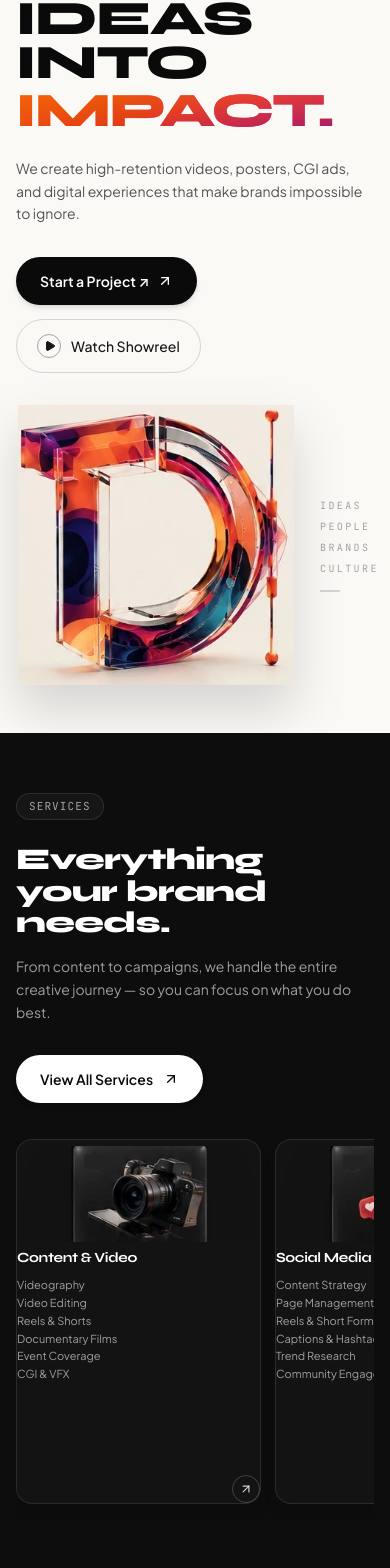
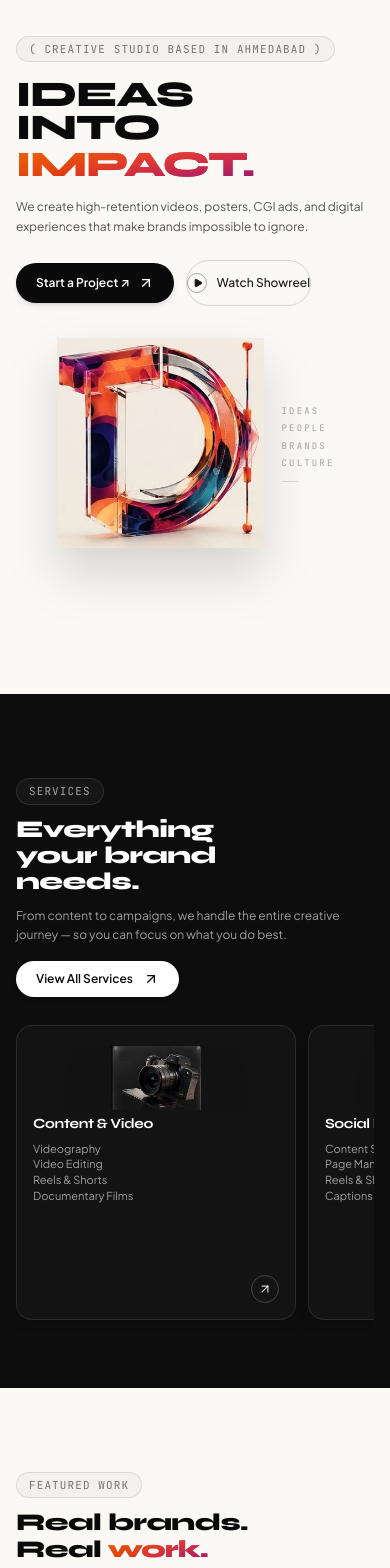
Before and after one commit to the-kalki/tdds, a React (Vite) app: page / in a window 390 px wide. Shown: the part 150-1718 px from the top of the page. Built offline with nearby package versions, Linux system fonts and the light colour scheme.

Commit message:
fix(responsive): calibrate mobile viewport padding, card dimensions, and navbar clearance

```diff
--- a/src/components/interactive/BentoServiceGrid.tsx
+++ b/src/components/interactive/BentoServiceGrid.tsx
@@ -21,11 +21,11 @@ const BentoCard: React.FC<BentoCardProps> = ({ service, onSelectService }) => {
         }
       }}
       onClick={() => onSelectService(service)}
-      className="group relative rounded-2xl lg:rounded-3xl bg-[#141414]/90 backdrop-blur-xl border border-white/10 p-4.5 sm:p-5 flex flex-col justify-between cursor-pointer transition-all duration-300 hover:-translate-y-1 hover:border-white/30 hover:bg-[#181818] shadow-lg hover:shadow-2xl focus:outline-none focus-visible:ring-2 focus-visible:ring-white w-[245px] sm:w-[265px] lg:w-[calc((100%-2rem)/3)] xl:w-[calc((100%-2.5rem)/3)] 2xl:w-[calc((100%-3rem)/4)] h-[365px] sm:h-[375px] lg:h-[385px] xl:h-[395px] flex-shrink-0 snap-start select-none"
+      className="group relative rounded-2xl lg:rounded-3xl bg-[#141414]/90 backdrop-blur-xl border border-white/10 p-4 sm:p-5 flex flex-col justify-between cursor-pointer transition-all duration-300 hover:-translate-y-1 hover:border-white/30 hover:bg-[#181818] shadow-lg hover:shadow-2xl focus:outline-none focus-visible:ring-2 focus-visible:ring-white w-[76vw] sm:w-[260px] lg:w-[calc((100%-2rem)/3)] xl:w-[calc((100%-2.5rem)/3)] 2xl:w-[calc((100%-3rem)/4)] max-w-[280px] sm:max-w-none h-[295px] sm:h-[375px] lg:h-[385px] xl:h-[395px] flex-shrink-0 snap-start select-none"
     >
       <div>
         {/* 3D Visual Asset (Centered floating icon) */}
-        <div className="w-full h-24 sm:h-26 relative flex items-center justify-center my-1.5 overflow-hidden">
+        <div className="w-full h-16 sm:h-24 lg:h-26 relative flex items-center justify-center my-1 sm:my-1.5 overflow-hidden">
           <img
             src={service.imageAsset}
             alt={service.title}
@@ -37,16 +37,18 @@ const BentoCard: React.FC<BentoCardProps> = ({ service, onSelectService }) => {
         </div>
 
         {/* Title */}
-        <h3 className="font-display font-bold text-sm sm:text-[15px] text-white mb-2.5 tracking-tight group-hover:text-tdds-coral-start transition-colors">
+        <h3 className="font-display font-bold text-sm sm:text-[15px] text-white mb-2 sm:mb-2.5 tracking-tight group-hover:text-tdds-coral-start transition-colors">
           {service.title}
         </h3>
 
-        {/* Deliverables Checklist (Clean vertical list, matching reference image) */}
-        <ul className="space-y-1">
-          {service.deliverables.slice(0, 6).map((item, idx) => (
+        {/* Deliverables Checklist (Clean vertical list, responsive item count) */}
+        <ul className="space-y-0.5 sm:space-y-1">
+          {service.deliverables.slice(0, 5).map((item, idx) => (
             <li
               key={idx}
-              className="text-[11px] sm:text-xs text-white/60 leading-tight font-normal truncate"
+              className={`text-[11px] sm:text-xs text-white/60 leading-tight font-normal truncate ${
+                idx >= 4 ? 'hidden sm:block' : ''
+              }`}
             >
               {item}
             </li>
@@ -73,7 +75,7 @@ export const BentoServiceGrid = forwardRef<HTMLDivElement, BentoServiceGridProps
     return (
       <div
         ref={ref}
-        className="flex gap-3.5 sm:gap-4 overflow-x-auto pb-4 pt-1 snap-x snap-mandatory no-scrollbar scroll-smooth"
+        className="flex gap-3 sm:gap-4 overflow-x-auto pb-3 sm:pb-4 pt-1 snap-x snap-mandatory no-scrollbar scroll-smooth"
       >
         {servicesData.map((service) => (
           <BentoCard
--- a/src/components/interactive/TestimonialSlider.tsx
+++ b/src/components/interactive/TestimonialSlider.tsx
@@ -9,19 +9,19 @@ interface TestimonialCardItemProps {
 
 const TestimonialCardItem: React.FC<TestimonialCardItemProps> = ({ item }) => {
   return (
-    <div className="w-[82vw] sm:w-[290px] lg:w-[310px] xl:w-[330px] flex-shrink-0 snap-start select-none">
-      <div className="card-editorial-lift group relative rounded-2xl overflow-hidden p-5 sm:p-6 flex flex-col justify-between min-h-[250px] sm:min-h-[265px] bg-white border border-neutral-200/90 hover:border-neutral-900/30 transition-all duration-300 shadow-sm hover:shadow-xl">
+    <div className="w-[78vw] sm:w-[290px] lg:w-[310px] xl:w-[330px] max-w-[300px] sm:max-w-none flex-shrink-0 snap-start select-none">
+      <div className="card-editorial-lift group relative rounded-2xl overflow-hidden p-4 sm:p-6 flex flex-col justify-between min-h-[220px] sm:min-h-[265px] bg-white border border-neutral-200/90 hover:border-neutral-900/30 transition-all duration-300 shadow-sm hover:shadow-xl">
         <div>
-          <div className="text-neutral-300 mb-3.5">
-            <Quote className="w-5 h-5 sm:w-6 sm:h-6 rotate-180 text-neutral-300 group-hover:text-tdds-coral-start transition-colors duration-300" />
+          <div className="text-neutral-300 mb-2.5 sm:mb-3.5">
+            <Quote className="w-4 h-4 sm:w-6 sm:h-6 rotate-180 text-neutral-300 group-hover:text-tdds-coral-start transition-colors duration-300" />
           </div>
-          <p className="text-neutral-800 text-sm sm:text-base font-normal leading-relaxed line-clamp-4">
+          <p className="text-neutral-800 text-xs sm:text-base font-normal leading-relaxed line-clamp-4">
             "{item.quote}"
           </p>
         </div>
 
-        <div className="pt-3.5 border-t border-neutral-100 flex items-center gap-3">
-          <div className="w-9 h-9 sm:w-10 sm:h-10 rounded-full bg-neutral-950 text-white font-display font-bold text-xs sm:text-sm flex items-center justify-center flex-shrink-0 shadow-sm border border-neutral-800">
+        <div className="pt-3 border-t border-neutral-100 flex items-center gap-2.5 sm:gap-3">
+          <div className="w-8 h-8 sm:w-10 sm:h-10 rounded-full bg-neutral-950 text-white font-display font-bold text-xs sm:text-sm flex items-center justify-center flex-shrink-0 shadow-sm border border-neutral-800">
             {item.monogram}
           </div>
           <div className="min-w-0">
@@ -29,13 +29,13 @@ const TestimonialCardItem: React.FC<TestimonialCardItemProps> = ({ item }) => {
               {item.brandName}
             </h4>
             <div
-              className="flex items-center gap-0.5 mt-1"
+              className="flex items-center gap-0.5 mt-0.5 sm:mt-1"
               aria-label="5 out of 5 stars"
             >
               {[...Array(5)].map((_, i) => (
                 <Star
                   key={i}
-                  className="w-3 h-3 fill-neutral-950 text-neutral-950"
+                  className="w-2.5 h-2.5 sm:w-3 sm:h-3 fill-neutral-950 text-neutral-950"
                 />
               ))}
             </div>
--- a/src/components/layout/Footer.tsx
+++ b/src/components/layout/Footer.tsx
@@ -13,7 +13,7 @@ export const Footer: React.FC<FooterProps> = ({ onOpenLeadDrawer, onOpenLegal })
   const currentYear = 2026;
 
   return (
-    <footer id="contact" className="relative bg-[#080808] text-white pt-20 sm:pt-28 pb-12 overflow-hidden border-t border-white/10">
+    <footer id="contact" className="relative bg-[#080808] text-white pt-16 sm:pt-24 lg:pt-28 pb-10 sm:pb-12 overflow-hidden border-t border-white/10">
       {/* 01. Dynamic Multi-Stop Liquid Aurora Canvas Flow (100% Pure CSS Animation - 0 Images) */}
       <div className="footer-liquid-canvas absolute inset-0 pointer-events-none" />
 
@@ -25,16 +25,16 @@ export const Footer: React.FC<FooterProps> = ({ onOpenLeadDrawer, onOpenLegal })
 
       {/* 04. Section Content */}
       <div className="max-w-site mx-auto px-4 sm:px-6 lg:px-12 relative z-10">
-        <div className="flex flex-col lg:flex-row lg:items-end justify-between gap-10 lg:gap-14 pb-20 sm:pb-28">
+        <div className="flex flex-col lg:flex-row lg:items-end justify-between gap-8 lg:gap-14 pb-12 sm:pb-20 lg:pb-28">
           {/* Left Column: Heading Lockup */}
           <div className="max-w-2xl">
             {/* Section Tag without numbering */}
-            <SectionTag theme="dark" className="mb-6 sm:mb-8 font-mono">
+            <SectionTag theme="dark" className="mb-4 sm:mb-8 font-mono">
               LET'S CREATE
             </SectionTag>
 
             {/* Massive Display H2 */}
-            <h2 className="font-display font-black text-4xl sm:text-5xl lg:text-6xl xl:text-[4.25rem] tracking-tight leading-[1.0] text-white uppercase select-none">
+            <h2 className="font-display font-black text-3xl sm:text-5xl lg:text-6xl xl:text-[4.25rem] tracking-tight leading-[1.0] text-white uppercase select-none">
               Have a good<br />idea?
               <span className="block text-gradient-coral mt-1.5 sm:mt-2.5">
                 Let's make it happen.
--- a/src/components/sections/FaqSection.tsx
+++ b/src/components/sections/FaqSection.tsx
@@ -5,18 +5,18 @@ import { faqsData } from '../../content/siteContent';
 
 export const FaqSection: React.FC = () => {
   return (
-    <section id="about" className="py-24 lg:py-32 bg-tdds-ivory text-neutral-950 relative border-t border-tdds-border-light">
+    <section id="about" className="pt-16 pb-14 sm:py-20 lg:py-28 bg-tdds-ivory text-neutral-950 relative border-t border-tdds-border-light">
       <div className="max-w-site mx-auto px-4 sm:px-6 lg:px-12">
-        <div className="grid grid-cols-1 lg:grid-cols-12 gap-12">
+        <div className="grid grid-cols-1 lg:grid-cols-12 gap-8 lg:gap-12">
           {/* Left Column: Heading */}
           <div className="lg:col-span-5">
-            <SectionTag className="mb-5">
+            <SectionTag className="mb-3 sm:mb-5">
               QUESTIONS & ANSWERS
             </SectionTag>
-            <h2 className="font-display font-black text-4xl sm:text-5xl tracking-tight leading-[1.08] mb-4 text-neutral-950">
+            <h2 className="font-display font-black text-2xl sm:text-4xl lg:text-5xl tracking-tight leading-[1.1] sm:leading-[1.08] mb-3 sm:mb-4 text-neutral-950">
               Clear answers, zero agency jargon.
             </h2>
-            <p className="text-neutral-600 text-sm sm:text-base leading-relaxed mb-6 font-normal">
+            <p className="text-neutral-600 text-xs sm:text-base leading-relaxed mb-4 sm:mb-6 font-normal">
               Everything you need to know about how we partner with brands, turnaround timelines, asset ownership, and project pricing.
             </p>
           </div>
--- a/src/components/sections/FeaturedWorkSection.tsx
+++ b/src/components/sections/FeaturedWorkSection.tsx
@@ -13,23 +13,24 @@ export const FeaturedWorkSection: React.FC<FeaturedWorkSectionProps> = ({
   onOpenLeadDrawer,
 }) => {
   return (
-    <section id="work" className="py-14 sm:py-16 lg:py-20 bg-tdds-ivory text-neutral-950 relative overflow-hidden">
+    <section id="work" className="pt-20 pb-14 sm:py-16 lg:py-20 bg-tdds-ivory text-neutral-950 relative overflow-hidden">
       <div className="max-w-site mx-auto px-4 sm:px-6 lg:px-12">
-        <div className="flex flex-col lg:flex-row items-start gap-8 lg:gap-10 xl:gap-12">
+        <div className="flex flex-col lg:flex-row items-start gap-6 sm:gap-8 lg:gap-10 xl:gap-12">
           {/* Left Column: Heading Lockup (Strictly aligned with Services & Testimonials) */}
           <div className="w-full lg:w-[320px] xl:w-[350px] flex-shrink-0 flex flex-col items-start pt-1">
-            <SectionTag className="mb-6 font-mono">
+            <SectionTag className="mb-3 sm:mb-6 font-mono">
               FEATURED WORK
             </SectionTag>
-            <h2 className="font-display font-black text-3xl sm:text-4xl lg:text-[2.35rem] xl:text-[2.75rem] tracking-tight leading-[1.06] text-neutral-950 mb-4 break-words">
-              Real<br />brands.<br />Real <span className="text-gradient-coral">work.</span>
+            <h2 className="font-display font-black text-2xl sm:text-3xl lg:text-[2.35rem] xl:text-[2.75rem] tracking-tight leading-[1.1] sm:leading-[1.06] text-neutral-950 mb-2.5 sm:mb-4 break-words">
+              <span className="block sm:inline lg:block">Real brands. </span>
+              <span className="block sm:inline lg:block">Real <span className="text-gradient-coral">work.</span></span>
             </h2>
-            <p className="text-neutral-600 text-sm sm:text-base leading-relaxed font-normal mb-8 max-w-sm">
+            <p className="text-neutral-600 text-xs sm:text-sm lg:text-base leading-relaxed font-normal mb-4 sm:mb-8 max-w-sm">
               A glimpse of the stories we've helped brands tell.
             </p>
             <button
               onClick={onOpenLeadDrawer}
-              className="group inline-flex items-center gap-2.5 bg-neutral-950 text-white hover:bg-black rounded-pill px-6 sm:px-7 py-3.5 text-sm font-semibold transition-all duration-200 active:scale-95 shadow-md hover:shadow-lg"
+              className="group inline-flex items-center gap-2.5 bg-neutral-950 text-white hover:bg-black rounded-pill px-5 sm:px-7 py-2.5 sm:py-3.5 text-xs sm:text-sm font-semibold transition-all duration-200 active:scale-95 shadow-md hover:shadow-lg"
             >
               <span>View All Work</span>
               <ArrowUpRight className="w-4 h-4 transition-transform duration-200 group-hover:translate-x-0.5 group-hover:-translate-y-0.5" />
--- a/src/components/sections/HeroSection.tsx
+++ b/src/components/sections/HeroSection.tsx
@@ -16,34 +16,34 @@ export const HeroSection: React.FC<HeroSectionProps> = ({
   return (
     <section
       id="home"
-      className="relative min-h-screen min-h-[100dvh] flex items-center pt-24 pb-12 sm:pt-28 sm:pb-16 lg:pt-32 lg:pb-20 bg-tdds-ivory overflow-hidden"
+      className="relative min-h-screen min-h-[100dvh] flex items-center pt-20 pb-10 sm:pt-28 sm:pb-16 lg:pt-32 lg:pb-20 bg-tdds-ivory overflow-hidden"
     >
       <div className="max-w-site mx-auto px-4 sm:px-6 lg:px-12 w-full">
-        <div className="grid grid-cols-1 lg:grid-cols-12 gap-8 lg:gap-10 xl:gap-12 items-center">
+        <div className="grid grid-cols-1 lg:grid-cols-12 gap-6 sm:gap-8 lg:gap-10 xl:gap-12 items-center">
           {/* Left Column: Typography Lockup (5 cols on lg/xl) */}
           <div className="lg:col-span-5 flex flex-col items-start z-10">
             {/* Location Tag */}
-            <SectionTag className="mb-6">
+            <SectionTag className="mb-4 sm:mb-6">
               {heroContent.locationBadge}
             </SectionTag>
 
             {/* Main Headline H1 */}
-            <h1 className="font-display font-black text-5xl sm:text-6xl lg:text-6xl xl:text-7xl tracking-tight text-neutral-950 uppercase leading-[0.92] mb-6 select-none">
+            <h1 className="font-display font-black text-4xl sm:text-6xl lg:text-6xl xl:text-7xl tracking-tight text-neutral-950 uppercase leading-[0.92] mb-4 sm:mb-6 select-none">
               <span className="block">IDEAS</span>
               <span className="block">INTO</span>
               <FluidImpactText className="mt-1 sm:mt-1.5" />
             </h1>
 
             {/* Subheadline Copy */}
-            <p className="text-neutral-600 text-sm sm:text-base lg:text-lg font-normal leading-relaxed max-w-md mb-8 sm:mb-10">
+            <p className="text-neutral-600 text-xs sm:text-base lg:text-lg font-normal leading-relaxed max-w-md mb-6 sm:mb-10">
               {heroContent.subheadline}
             </p>
 
             {/* Action Group */}
-            <div className="flex flex-wrap items-center gap-3.5 sm:gap-4">
+            <div className="flex flex-wrap items-center gap-3 sm:gap-4">
               <button
                 onClick={onOpenLeadDrawer}
-                className="group inline-flex items-center gap-2 bg-neutral-950 text-white hover:bg-black rounded-pill px-6 sm:px-7 py-3.5 sm:py-4 text-sm sm:text-base font-semibold transition-all duration-200 active:scale-95 shadow-md hover:shadow-lg"
+                className="group inline-flex items-center gap-2 bg-neutral-950 text-white hover:bg-black rounded-pill px-5 sm:px-7 py-3 sm:py-4 text-xs sm:text-base font-semibold transition-all duration-200 active:scale-95 shadow-md hover:shadow-lg"
               >
                 <span>{heroContent.primaryCta}</span>
                 <ArrowUpRight className="w-4 h-4 transition-transform duration-200 group-hover:translate-x-0.5 group-hover:-translate-y-0.5" />
@@ -51,10 +51,10 @@ export const HeroSection: React.FC<HeroSectionProps> = ({
 
               <button
                 onClick={onOpenShowreel}
-                className="group inline-flex items-center gap-2.5 border border-neutral-300 hover:border-neutral-950 hover:bg-neutral-900/5 text-neutral-900 rounded-pill px-5 sm:px-6 py-3.5 sm:py-4 text-sm sm:text-base font-medium transition-all duration-200 active:scale-95"
+                className="group inline-flex items-center gap-2.5 border border-neutral-300 hover:border-neutral-950 hover:bg-neutral-900/5 text-neutral-900 rounded-pill px-4.5 sm:px-6 py-3 sm:py-4 text-xs sm:text-base font-medium transition-all duration-200 active:scale-95"
               >
-                <span className="w-6 h-6 rounded-full border border-neutral-400 flex items-center justify-center transition-transform duration-200 group-hover:scale-110">
-                  <Play className="w-3 h-3 fill-neutral-900 text-neutral-900 ml-0.5" />
+                <span className="w-5 h-5 sm:w-6 sm:h-6 rounded-full border border-neutral-400 flex items-center justify-center transition-transform duration-200 group-hover:scale-110">
+                  <Play className="w-2.5 h-2.5 sm:w-3 sm:h-3 fill-neutral-900 text-neutral-900 ml-0.5" />
                 </span>
                 <span>Watch Showreel</span>
               </button>
@@ -62,10 +62,10 @@ export const HeroSection: React.FC<HeroSectionProps> = ({
           </div>
 
           {/* Right Column: 3D Artwork Monogram + Philosophy Tags (7 cols on lg/xl) */}
-          <div className="lg:col-span-7 relative flex items-center justify-start lg:pl-4 xl:pl-8">
-            <div className="relative flex items-center gap-6 sm:gap-10 xl:gap-12 w-full">
+          <div className="lg:col-span-7 relative flex items-center justify-center lg:justify-start lg:pl-4 xl:pl-8 mt-2 lg:mt-0">
+            <div className="relative flex items-center justify-center lg:justify-start gap-4 sm:gap-10 xl:gap-12 w-full">
               {/* 3D Glass Monogram Sculpture */}
-              <div className="relative w-[280px] sm:w-[350px] lg:w-[390px] xl:w-[440px] aspect-square flex-shrink-0 flex items-center justify-center transition-transform duration-700 ease-editorial hover:scale-[1.02]">
+              <div className="relative w-[210px] sm:w-[320px] lg:w-[390px] xl:w-[440px] aspect-square flex-shrink-0 flex items-center justify-center transition-transform duration-700 ease-editorial hover:scale-[1.02]">
                 <img
                   src="/images/hero-3d-monogram.webp"
                   alt="The Design Dude Studio 3D Monogram Sculpture"
@@ -78,13 +78,13 @@ export const HeroSection: React.FC<HeroSectionProps> = ({
               </div>
 
               {/* Floating Philosophy Vertical Tags with generous breathing room to the right */}
-              <div className="flex flex-col items-start gap-1.5 text-[10px] sm:text-[11px] font-mono tracking-[0.24em] text-neutral-400 uppercase select-none flex-shrink-0">
+              <div className="flex flex-col items-start gap-1 sm:gap-1.5 text-[9px] sm:text-[11px] font-mono tracking-[0.24em] text-neutral-400 uppercase select-none flex-shrink-0">
                 {heroContent.philosophyTags.map((tag) => (
                   <span key={tag} className="transition-colors duration-200 hover:text-neutral-900">
                     {tag}
                   </span>
                 ))}
-                <div className="w-5 h-[1.5px] bg-neutral-300 mt-2" />
+                <div className="w-4 sm:w-5 h-[1.5px] bg-neutral-300 mt-1.5 sm:mt-2" />
               </div>
             </div>
           </div>
--- a/src/components/sections/ProcessStrip.tsx
+++ b/src/components/sections/ProcessStrip.tsx
@@ -4,16 +4,16 @@ import { processStepsData } from '../../content/siteContent';
 
 export const ProcessStrip: React.FC = () => {
   return (
-    <section id="process" className="py-20 bg-tdds-secondary border-y border-tdds-border-light relative">
+    <section id="process" className="pt-16 pb-14 sm:py-16 lg:py-20 bg-tdds-secondary border-y border-tdds-border-light relative">
       <div className="max-w-site mx-auto px-4 sm:px-6 lg:px-12">
-        <div className="flex flex-col lg:flex-row lg:items-center justify-between gap-6 mb-12">
+        <div className="flex flex-col lg:flex-row lg:items-center justify-between gap-4 sm:gap-6 mb-8 sm:mb-12">
           <SectionTag>THE WAY WE WORK</SectionTag>
           <span className="text-xs font-mono text-neutral-500 uppercase tracking-widest">
             A tested 4-step agile creative framework
           </span>
         </div>
 
-        <div className="grid grid-cols-1 sm:grid-cols-2 lg:grid-cols-4 gap-8">
+        <div className="grid grid-cols-1 sm:grid-cols-2 lg:grid-cols-4 gap-6 sm:gap-8">
           {processStepsData.map((step) => (
             <div key={step.step} className="flex flex-col">
               <span className="font-mono text-xs text-tdds-coral-start font-bold uppercase tracking-wider mb-2">
--- a/src/components/sections/ServicesBentoSection.tsx
+++ b/src/components/sections/ServicesBentoSection.tsx
@@ -14,30 +14,32 @@ export const ServicesBentoSection: React.FC<ServicesBentoSectionProps> = ({
   onOpenLeadDrawer,
 }) => {
   return (
-    <section id="services" className="py-14 sm:py-16 lg:py-20 bg-tdds-obsidian text-white relative overflow-hidden">
+    <section id="services" className="pt-20 pb-14 sm:py-16 lg:py-20 bg-tdds-obsidian text-white relative overflow-hidden">
       <div className="max-w-site mx-auto px-4 sm:px-6 lg:px-12">
-        <div className="flex flex-col lg:flex-row items-start gap-8 lg:gap-10 xl:gap-12">
-          {/* Left Column: Heading Lockup (Calibrated to prevent horizontal bleed into cards) */}
+        <div className="flex flex-col lg:flex-row items-start gap-6 sm:gap-8 lg:gap-10 xl:gap-12">
+          {/* Left Column: Heading Lockup (Calibrated for mobile viewport & desktop alignment) */}
           <div className="w-full lg:w-[320px] xl:w-[350px] flex-shrink-0 flex flex-col items-start pt-1">
-            <SectionTag theme="dark" className="mb-6 font-mono">
+            <SectionTag theme="dark" className="mb-3 sm:mb-6 font-mono">
               SERVICES
             </SectionTag>
-            <h2 className="font-display font-black text-3xl sm:text-4xl lg:text-[2.25rem] xl:text-[2.65rem] tracking-tight leading-[1.06] text-white mb-4 break-words">
-              Everything<br />your brand<br />needs.
+            <h2 className="font-display font-black text-2xl sm:text-3xl lg:text-[2.25rem] xl:text-[2.65rem] tracking-tight leading-[1.1] sm:leading-[1.06] text-white mb-2.5 sm:mb-4 break-words">
+              <span className="block sm:inline lg:block">Everything </span>
+              <span className="block sm:inline lg:block">your brand </span>
+              <span className="block sm:inline lg:block">needs.</span>
             </h2>
-            <p className="text-white/60 text-sm sm:text-base leading-relaxed font-normal mb-8 max-w-sm">
+            <p className="text-white/60 text-xs sm:text-sm lg:text-base leading-relaxed font-normal mb-4 sm:mb-8 max-w-sm">
               From content to campaigns, we handle the entire creative journey — so you can focus on what you do best.
             </p>
             <button
               onClick={onOpenLeadDrawer}
-              className="group inline-flex items-center gap-2.5 bg-white text-neutral-950 hover:bg-neutral-100 rounded-pill px-6 sm:px-7 py-3.5 text-sm font-semibold transition-all duration-200 active:scale-95 shadow-md hover:shadow-lg"
+              className="group inline-flex items-center gap-2.5 bg-white text-neutral-950 hover:bg-neutral-100 rounded-pill px-5 sm:px-7 py-2.5 sm:py-3.5 text-xs sm:text-sm font-semibold transition-all duration-200 active:scale-95 shadow-md hover:shadow-lg"
             >
               <span>View All Services</span>
               <ArrowUpRight className="w-4 h-4 transition-transform duration-200 group-hover:translate-x-0.5 group-hover:-translate-y-0.5" />
             </button>
           </div>
 
-          {/* Right Column: 3 Visible Cards + Smooth Horizontal Scroll Track */}
+          {/* Right Column: Cards + Smooth Horizontal Scroll Track with Mobile Peek */}
           <div className="w-full flex-1 min-w-0">
             <BentoServiceGrid
               onSelectService={onSelectService}
```
Also changed, not shown: src/components/interactive/PortfolioMatrix.tsx (+6 -6 lines), src/components/sections/TestimonialsSection.tsx (+11 -11 lines).
